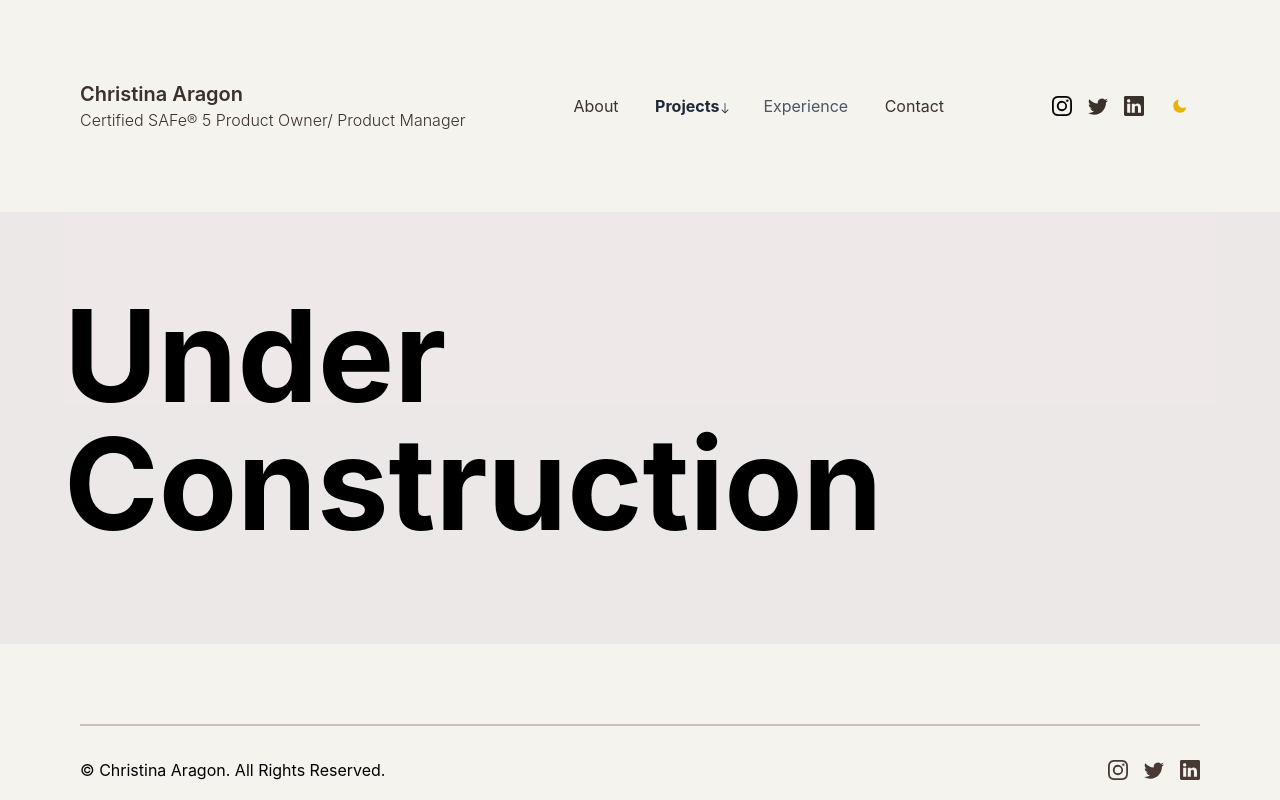
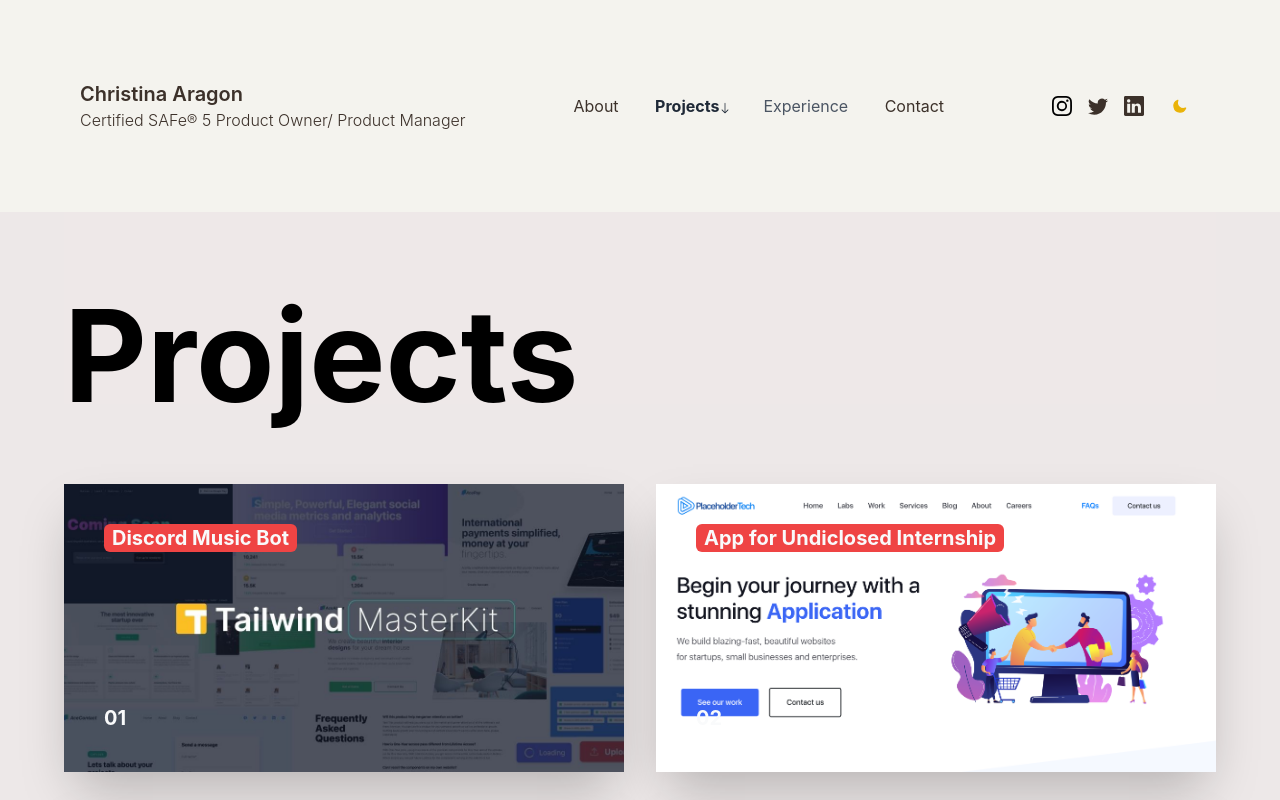
Before and after one commit to jdurham38/Ice-Gainz-ECommerce, a Next.js app: page /projects in a window 1280 px wide. Shown: the top 800 px of the page. Built offline with nearby package versions, Linux system fonts and the light colour scheme.

Commit message:
Error Edit 01

```diff
--- a/components/Projects.js
+++ b/components/Projects.js
@@ -6,15 +6,44 @@ export default function Projects() {
     <section className="bg-[#EDE8E8] dark:bg-gray-900">
       <div className="max-w-6xl mx-auto h-48 bg-[#EEE8E8] dark:bg-gray-900">
         <h1 className=" text-5xl md:text-9xl font-bold py-20 text-center md:text-left">
-          Under Construction
+          Projects
         </h1>
       </div>
       {/* Grid starts here */}
       <div className="bg-[#EDE8E8] dark:bg-gray-900">
         <div className="max-w-6xl mx-auto grid grid-cols-1 md:grid-cols-2 gap-8 py-20 pb-40">
-        <rssapp-wall id="gKZjfFHB4dNSMKsl"></rssapp-wall><script src="https://widget.rss.app/v1/wall.js" type="text/javascript" async></script>
+          {userData.projects.map((proj, idx) => (
+            <ProjectCard
+              title={proj.title}
+              link={proj.link}
+              imgUrl={proj.imgUrl}
+              number={`${idx + 1}`}
+            />
+          ))}
         </div>
       </div>
     </section>
   );
 }
+
+const ProjectCard = ({ title, link, imgUrl, number }) => {
+  return (
+    <a href={link} className="w-full block shadow-2xl">
+      <div className="relative overflow-hidden">
+        <div className="h-72 object-cover">
+          <img
+            src={imgUrl}
+            alt="portfolio"
+            className="transform hover:scale-125 transition duration-2000 ease-out object-cover h-full w-full"
+          />
+        </div>
+        <h1 className="absolute top-10 left-10 text-gray-50 font-bold text-xl bg-red-500 rounded-md px-2">
+          {title}
+        </h1>
+        <h1 className="absolute bottom-10 left-10 text-gray-50 font-bold text-xl">
+          {number.length === 1 ? "0" + number : number}
+        </h1>
+      </div>
+    </a>
+  );
+};
```
